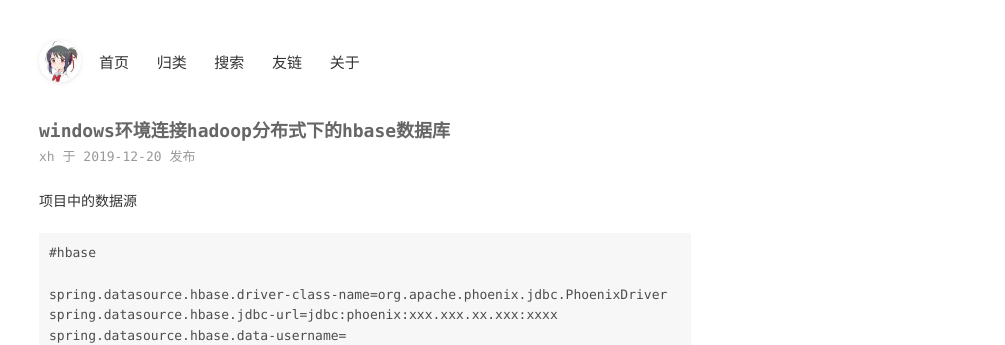
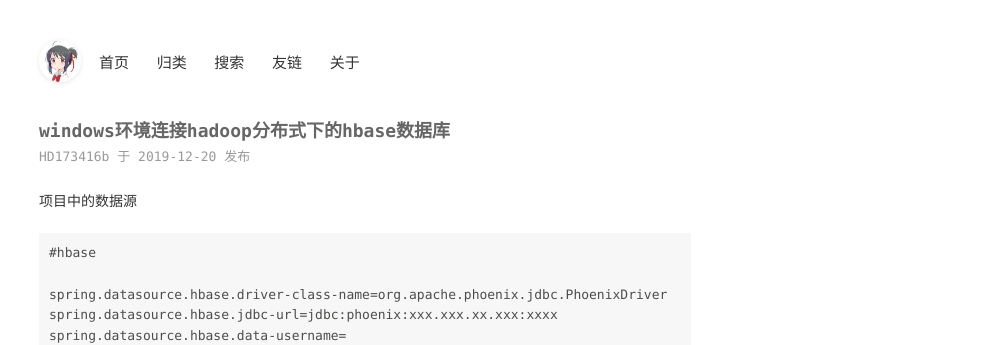
Before and after one commit to qazxu/qazxu.github.io, a Jekyll site: the page built from _posts/2019-12-20-windows环境连接hadoop分布式下的hbase数据库.md, in a window 1280 px wide. Shown: the top 345 px of the page, without its empty margins (275-1280 px from the left). Built offline with Jekyll 4.4.1, drawn with Linux system fonts in a browser that asks for light colours; comment, search, counter and statistics services are not loaded.

Commit message:
Update _config.yml
更改作者信息

```diff
--- a/_config.yml
+++ b/_config.yml
@@ -1,10 +1,10 @@
 encoding: utf-8
 
 # SEO相关信息
-title: xh Blog
-description: xh的个人博客
+title: HD173416b Blog
+description: HD173416b的个人博客
 keywords: Blog,Java,Html,JavaScript
-author: xh
+author: HD173416b
 footerText: ''
 
 # 这些不要动
```
